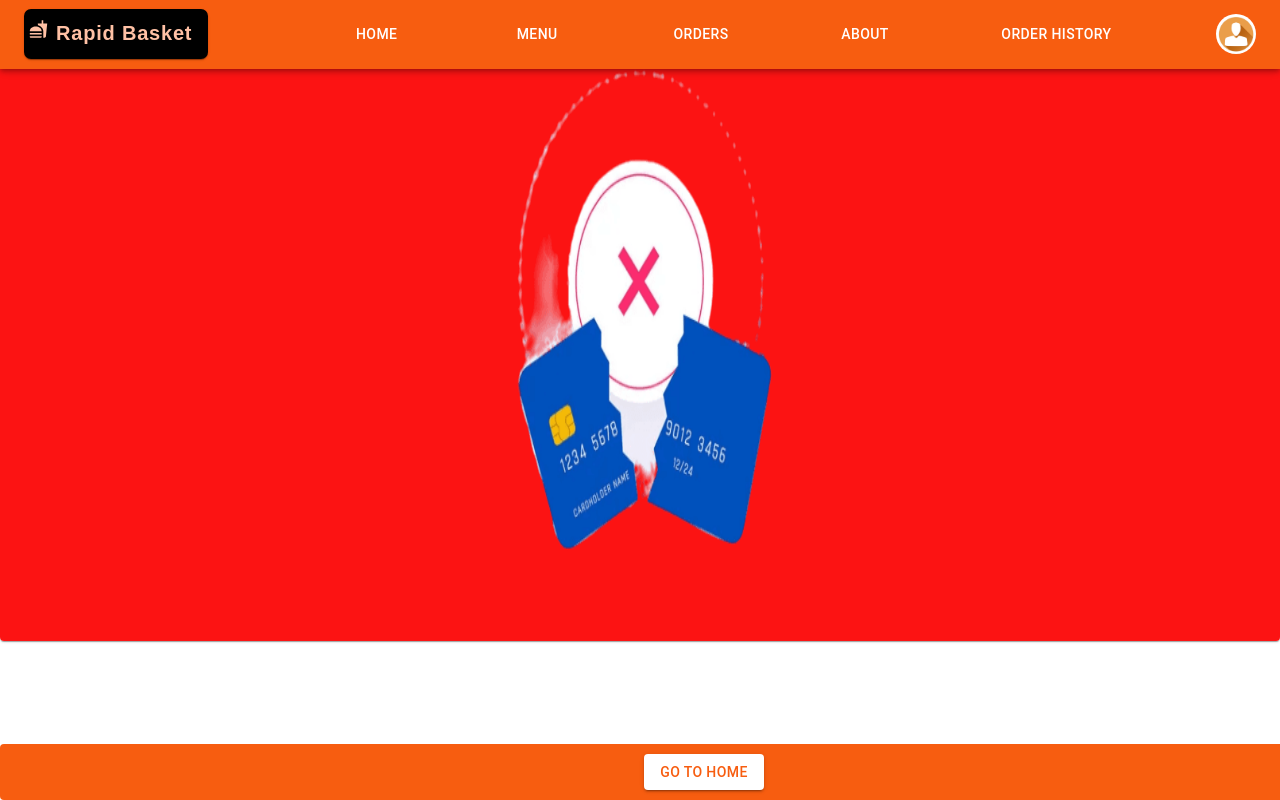
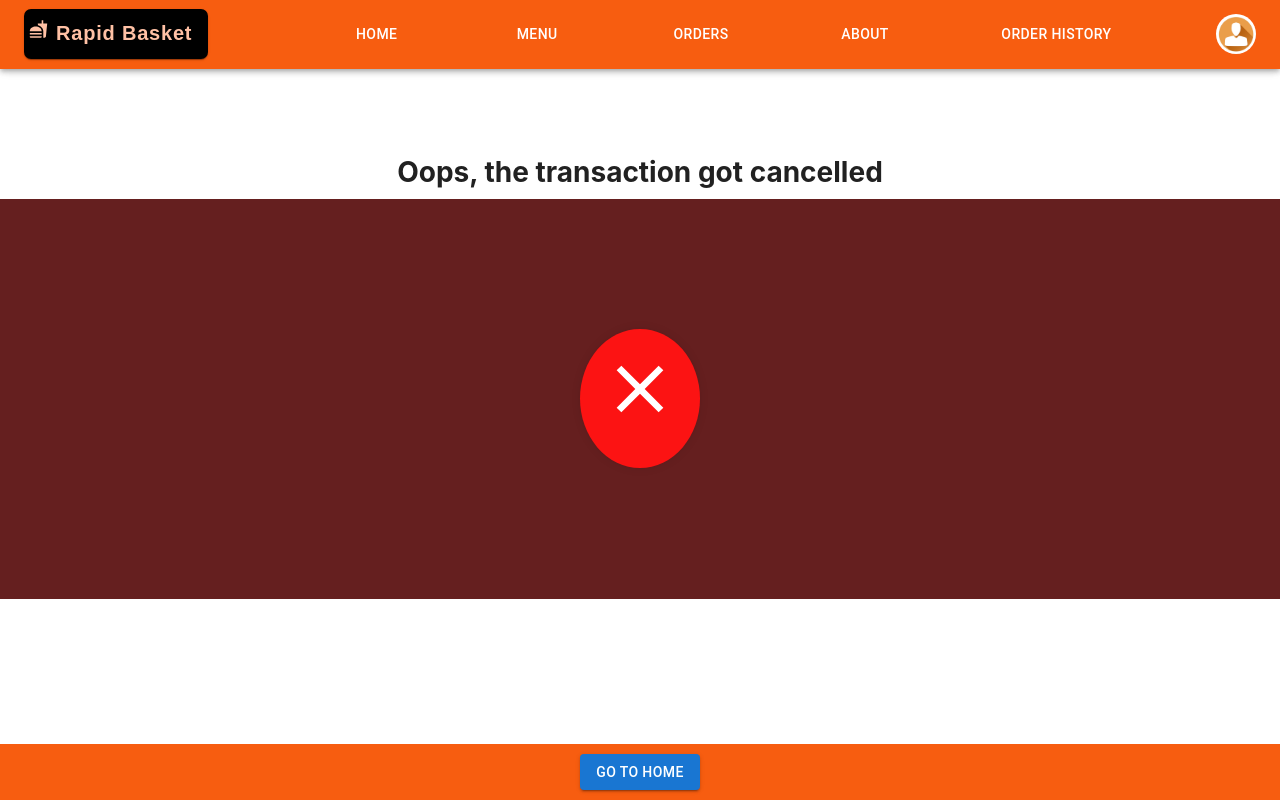
Before and after one commit to parthbhatt268/ui-rapidBasket, a React (Create React App) app: page /error in a window 1280 px wide. Built offline with nearby package versions, Linux system fonts and the light colour scheme.

Commit message:
Cancel screen modified

```diff
--- a/src/Component/Order/CancelScreen.js
+++ b/src/Component/Order/CancelScreen.js
@@ -1,75 +1,39 @@
-import React from 'react'
-import './style.css'
-import errorImg from '../../Image/error2.png'
+import React from 'react';
+import { Paper, Box, Button } from '@mui/material';
+import { useNavigate } from 'react-router-dom';
+import './style.css';
+import CloseIcon from '@mui/icons-material/Close'; // Importing an X icon
 
-import { Paper,Box, Button } from '@mui/material'
-import { useNavigate } from "react-router-dom";
+const ErrorScreen = () => {
+    const navigate = useNavigate();
 
+    const handleNavigate = () => {
+        navigate('/Home');
+    };
 
-function ErrorScreen() {
-    const navigate = useNavigate();
-    const handleNavigate =()=>{
-    navigate("/Home")
-
-    }
-  return (
-    <div className='success'>
-        <Paper>
-            <Paper
-                elevation={0}
-                style={{
-                    padding: "10px",
-                    display: "flex",
-                    alignItems: "center",
-                    justifyContent: "center",
-                    backgroundColor: "#fc1313",
-                    fontSize:"26px"
-                }}>
-              <b> Oops transaction got Cancelled</b>
-            </Paper>
-            <Paper
-                elevation={0}
-                style={{
-                    display: "flex",
-                    alignItems: "center",
-                    justifyContent: "center",
-                    backgroundColor:"#fc1313"
-                }}>
-                <Box
-                    component="img"
-                    sx={{
-                        alignItems: 'center',
-                        height: "590px",
-                        width: "453px",
-                    }}
-                    alt="Success image"
-                    src={errorImg}
-                />
-            </Paper>
-            <Paper
-                elevation={0}
-                style={{
-                    display: "flex",
-                    alignItems: "center",
-                    justifyContent: "center",
-                    padding: "10px",
-                    backgroundColor: "#f75d10",
-                    position:"fixed",
-                    bottom:"0",
-                    width:"110vw"
-                }}>
-                <Button onClick={handleNavigate} variant='contained'
-                    style={{
-                        backgroundColor: "#fff",
-                        color:"#f75d10"
-                    }}>
+    return (
+        <div className='error'>
+            <div className='error-content'>
+                <Paper className='error-message' elevation={0} square>
+                    <b>Oops, the transaction got cancelled</b>
+                </Paper>
+                <Box className='error-icon-container'>
+                    <Box className='error-icon'>
+                        <CloseIcon style={{ fontSize: '5rem' }} />
+                    </Box>
+                </Box>
+            </div>
+            <div className='error-button-container'>
+                <Button
+                    onClick={handleNavigate}
+                    variant='contained'
+                    className='error-button'
+                >
                     Go To Home
                 </Button>
-            </Paper>
+            </div>
+        </div>
+    );
+};
 
-        </Paper>
-    </div>
-  )
-}
-
-export default ErrorScreen
+export default ErrorScreen;
--- a/src/Component/Order/style.css
+++ b/src/Component/Order/style.css
@@ -51,11 +51,11 @@
 .success {
     display: flex;
     flex-direction: column;
-    min-height: 100vh; /* Ensure the component takes up at least the height of the viewport */
+    min-height: 100vh;
 }
 
 .success-content {
-    flex: 1; /* Ensure the content takes up remaining vertical space */
+    flex: 1;
     display: flex;
     flex-direction: column;
     align-items: center;
@@ -91,3 +91,61 @@
     justify-content: center;
     background-color: #f75d10;
 }
+
+.error {
+    display: flex;
+    flex-direction: column;
+    min-height: 100vh; /* Ensure the component takes up at least the height of the viewport */
+}
+
+.error-content {
+    flex: 1; /* Ensure the content takes up remaining vertical space */
+    display: flex;
+    flex-direction: column;
+    align-items: center;
+    justify-content: center;
+}
+
+.error-message {
+    padding: 10px;
+    display: flex;
+    align-items: center;
+    justify-content: center;
+    background-color: #fc1313;
+    font-size: 28px;
+    color: white;
+    margin: 0;
+    width: 100%;
+    text-align: center;
+}
+
+.error-icon-container {
+    display: flex;
+    align-items: center;
+    justify-content: center;
+    background-color: #651f1f;
+    height: 50vh;
+    width: 100%;
+}
+
+.error-icon {
+    font-size: 5rem;
+    color: white;
+    background-color: #fc1313;
+    border-radius: 50%;
+    padding: 20px;
+    box-shadow: 0 0 10px rgba(0, 0, 0, 0.1);
+}
+
+.error-button-container {
+    padding: 10px;
+    display: flex;
+    align-items: center;
+    justify-content: center;
+    background-color: #f75d10;
+}
+
+.error-button {
+    background-color: #fff; /* Button color */
+    color: #f75d10;
+}
--- a/src/Mocks/handlers.js
+++ b/src/Mocks/handlers.js
@@ -1,7 +1,7 @@
 import { rest } from 'msw';
 
 export const handlers = [
-  rest.get('https://upset-shorts-newt.cyclic.app/api/v1/rapidBasket/getfooditems', (req, res, ctx) => {
+  rest.get('https://api-rapidbasket.onrender.com/api/v1/rapidBasket/getfooditems', (req, res, ctx) => {
     return res(
       ctx.status(200),
       ctx.json({
```
